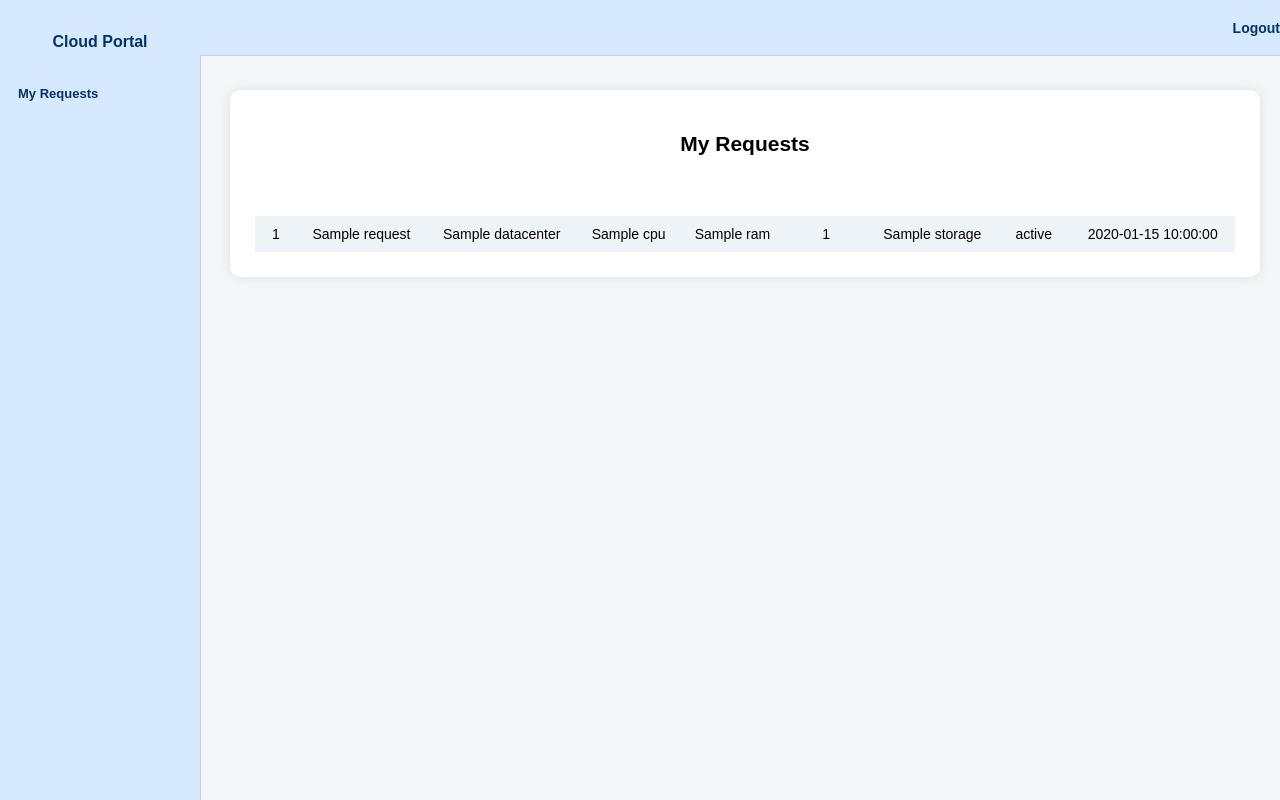
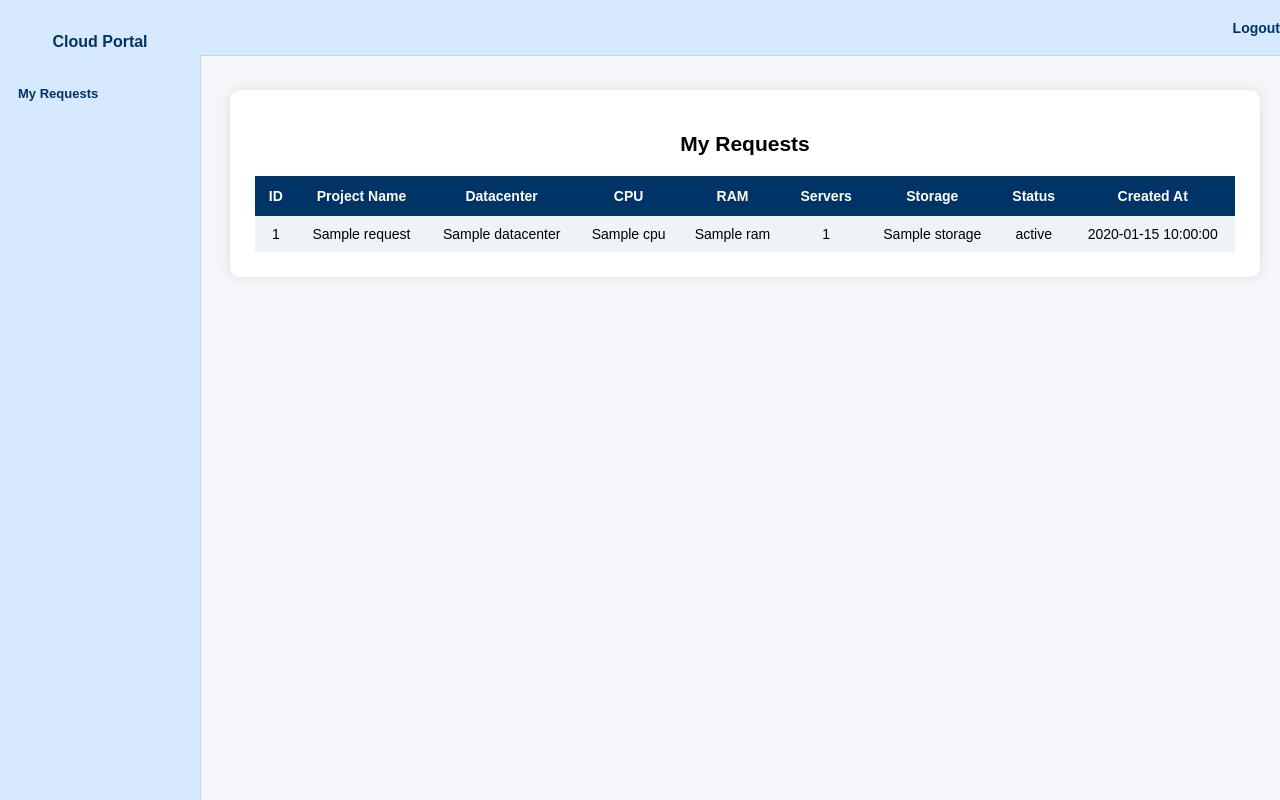
Before and after one commit to maverickkeypuncher/cloudapp, a Flask app: template app/templates/requests.html in a window 1280 px wide. Run offline with Flask 3, Linux system fonts and the light colour scheme; the template is opened without the code that fills it: most values are stand-ins (such as "Sample title", 1, 10 or a date in 2020).

Commit message:
requests.html 201220225-1438

```diff
--- a/app/templates/requests.html
+++ b/app/templates/requests.html
@@ -89,7 +89,7 @@
         }
 
         th {
-            #background-color: #003366;
+            background-color: #003366;
             color: white;
             padding: 12px;
         }
```
